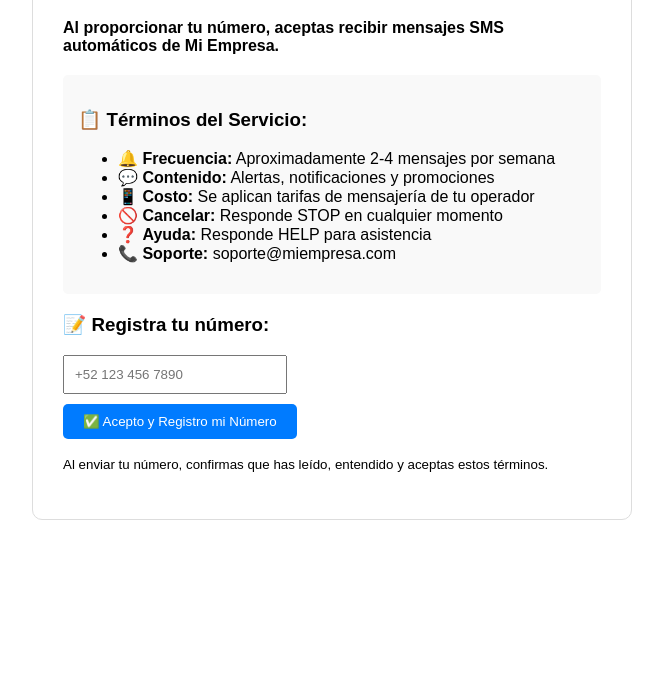
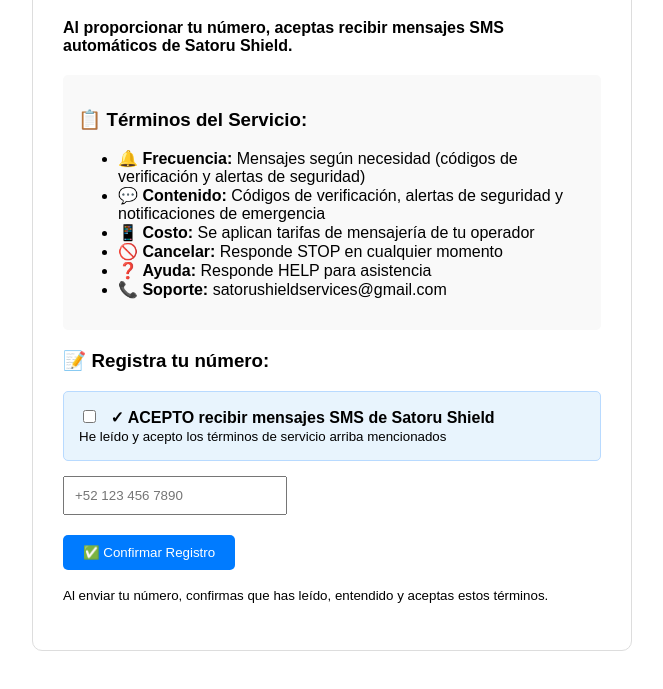
Before and after one commit to satorushield/sms-consentimiento, a plain HTML site: page index.html in a window 1280 px wide. Shown: the part 163-852 px from the top of the page, without its empty margins (308-971 px from the left). Before the commit the page ends 800 px from the top, so only its background shows below. Drawn offline with Linux system fonts and the light colour scheme.

Commit message:
Update index.html

```diff
--- a/index.html
+++ b/index.html
@@ -3,38 +3,50 @@
 <head>
     <meta charset="UTF-8">
     <meta name="viewport" content="width=device-width, initial-scale=1.0">
-    <title>Consentimiento SMS - Mi Empresa</title>
+    <title>Consentimiento SMS - Satoru Shield</title>
     <style>
         body { font-family: Arial, sans-serif; max-width: 600px; margin: 50px auto; padding: 20px; }
         .container { border: 1px solid #ddd; padding: 30px; border-radius: 10px; }
-        button { background: #007bff; color: white; padding: 10px 20px; border: none; border-radius: 5px; cursor: pointer; }
-        input { padding: 10px; width: 200px; margin-right: 10px; margin-bottom: 10px; }
+        button { background: #007bff; color: white; padding: 10px 20px; border: none; border-radius: 5px; cursor: pointer; margin-top: 10px; }
+        input[type="tel"] { padding: 10px; width: 200px; margin-right: 10px; margin-bottom: 10px; }
         .terms { background: #f9f9f9; padding: 15px; border-radius: 5px; margin: 20px 0; }
+        .consent-box { background: #e8f4fd; padding: 15px; border-radius: 5px; margin: 15px 0; border: 1px solid #b8daff; }
+        .consent-box label { display: block; cursor: pointer; }
+        .consent-box input[type="checkbox"] { margin-right: 10px; }
     </style>
 </head>
 <body>
     <div class="container">
         <h1>📱 Registro para Mensajes SMS</h1>
 
-        <p><strong>Al proporcionar tu número, aceptas recibir mensajes SMS automáticos de Mi Empresa.</strong></p>
+        <p><strong>Al proporcionar tu número, aceptas recibir mensajes SMS automáticos de Satoru Shield.</strong></p>
 
         <div class="terms">
             <h3>📋 Términos del Servicio:</h3>
             <ul>
-                <li>🔔 <strong>Frecuencia:</strong> Aproximadamente 2-4 mensajes por semana</li>
-                <li>💬 <strong>Contenido:</strong> Alertas, notificaciones y promociones</li>
+                <li>🔔 <strong>Frecuencia:</strong> Mensajes según necesidad (códigos de verificación y alertas de seguridad)</li>
+                <li>💬 <strong>Contenido:</strong> Códigos de verificación, alertas de seguridad y notificaciones de emergencia</li>
                 <li>📱 <strong>Costo:</strong> Se aplican tarifas de mensajería de tu operador</li>
                 <li>🚫 <strong>Cancelar:</strong> Responde STOP en cualquier momento</li>
                 <li>❓ <strong>Ayuda:</strong> Responde HELP para asistencia</li>
-                <li>📞 <strong>Soporte:</strong> soporte@miempresa.com</li>
+                <li>📞 <strong>Soporte:</strong> satorushieldservices@gmail.com</li>
             </ul>
         </div>
 
         <div class="form-section">
             <h3>📝 Registra tu número:</h3>
             <form>
+                <!-- Checkbox de consentimiento explícito -->
+                <div class="consent-box">
+                    <label>
+                        <input type="checkbox" required>
+                        <strong>✓ ACEPTO recibir mensajes SMS de Satoru Shield</strong><br>
+                        <small>He leído y acepto los términos de servicio arriba mencionados</small>
+                    </label>
+                </div>
+
                 <input type="tel" placeholder="+52 123 456 7890" required><br>
-                <button type="submit">✅ Acepto y Registro mi Número</button>
+                <button type="submit">✅ Confirmar Registro</button>
             </form>
         </div>
 
```
